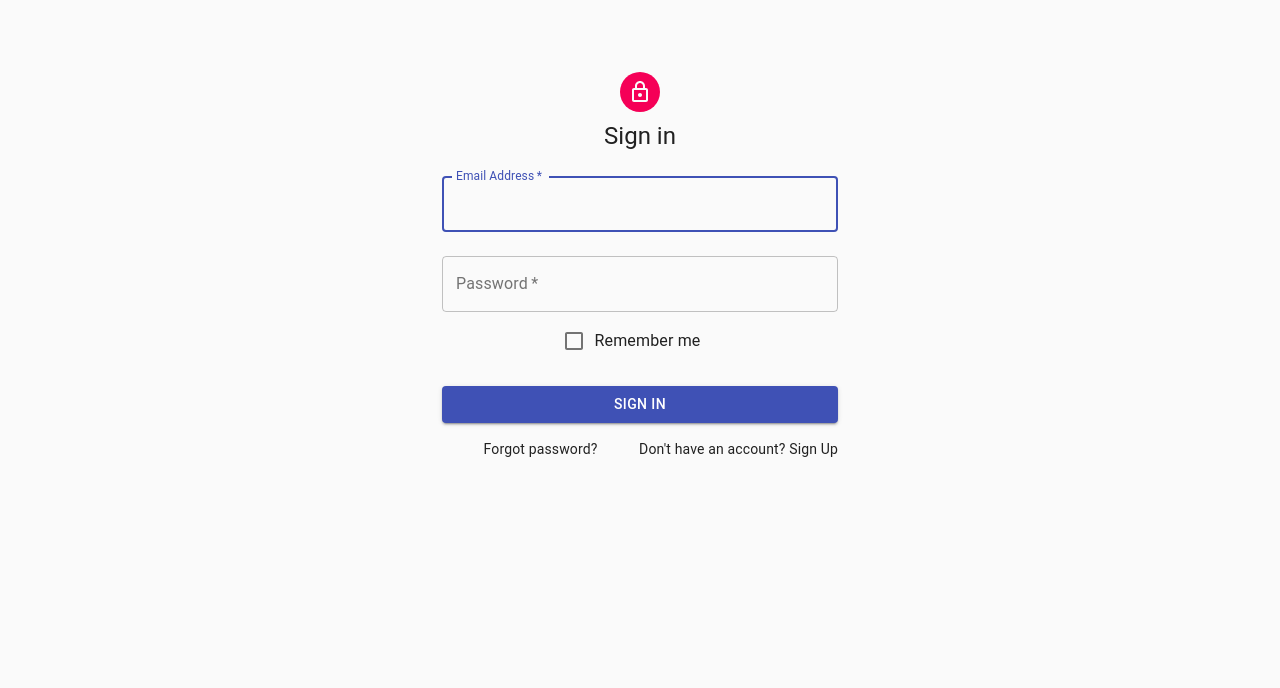
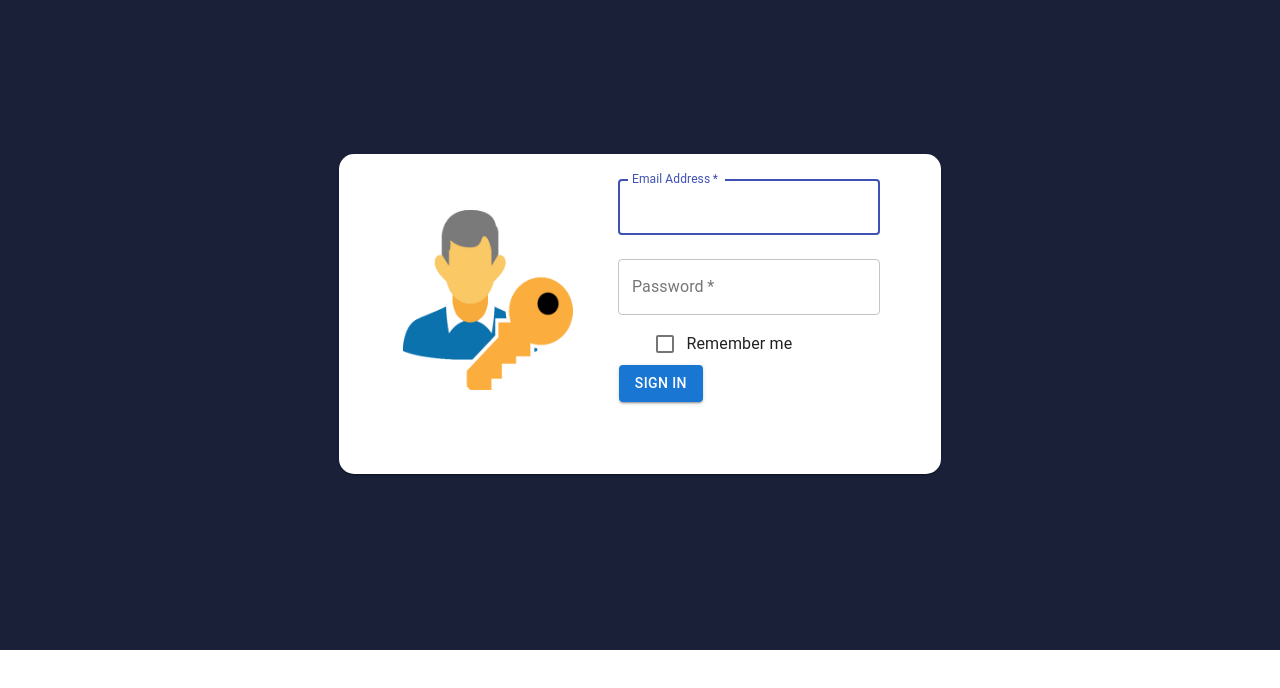
Before and after one commit to mya2h/employee_monitoring_system_frontend, a React (Create React App) app: page / in a window 1280 px wide. Shown: the top 688 px of the page. Built offline with nearby package versions, Linux system fonts and the light colour scheme.

Commit message:
login page fixes

```diff
--- a/src/components/auth/signin.js
+++ b/src/components/auth/signin.js
@@ -4,6 +4,7 @@ import Button from '@material-ui/core/Button';
 import CssBaseline from '@material-ui/core/CssBaseline';
 import TextField from '@material-ui/core/TextField';
 import FormControlLabel from '@material-ui/core/FormControlLabel';
+import image from '../../assets/images/admin.png'
 import Checkbox from '@material-ui/core/Checkbox';
 import {Link} from 'react-router-dom'
 import Grid from '@material-ui/core/Grid';
@@ -11,46 +12,66 @@ import LockOutlinedIcon from '@material-ui/icons/LockOutlined';
 import Typography from '@material-ui/core/Typography';
 import { makeStyles } from '@material-ui/core/styles';
 import Container from '@material-ui/core/Container';
+import { Paper } from '@material-ui/core';
 
 const useStyles = makeStyles(theme => ({
   paper: {
-    marginTop: theme.spacing(8),
+    marginTop: '12%',
+    paddingRight: theme.spacing(8),
+    paddingLeft:theme.spacing(8),
+    paddingBottom:theme.spacing(9),
+    width:'37%',
+   borderRadius:'15px'
+
+  },
+  logo:{
+    width:'170px',
+    height:'180px',
+    marginTop:theme.spacing(7)
+  },
+  // avatar: {
+  //   margin: theme.spacing(1),
+  //   backgroundColor: theme.palette.secondary.main,
+  // },
+  form: {
+    width: '83%', // Fix IE 11 issue.
+    marginLeft:'18%',
+    marginTop:'3%',
+
+    // marginRight:'3%'
+  },
+  submit: {
+    marginRight:theme.spacing(22),
+    backgroundColor: '#1976d2'
+  },
+  main:{
+    backgroundColor: '#1A2038',
+    height: '650px',
     display: 'flex',
     flexDirection: 'column',
     alignItems: 'center',
-  },
-  avatar: {
-    margin: theme.spacing(1),
-    backgroundColor: theme.palette.secondary.main,
-  },
-  form: {
-    width: '100%', // Fix IE 11 issue.
-    marginTop: theme.spacing(1),
-  },
-  submit: {
-    margin: theme.spacing(3, 0, 2),
-  },
+  }
 }));
 
 const SignIn = () =>{
   const classes = useStyles();
 
   return (
-    <Container component="main" maxWidth="xs">
-      <CssBaseline />
-      <div className={classes.paper}>
-        <Avatar className={classes.avatar}>
-          <LockOutlinedIcon />
-        </Avatar>
-        <Typography component="h1" variant="h5">
-          Sign in
-        </Typography>
-        <form className={classes.form} noValidate>
+    <div className={classes.main}>
+      <Paper className={classes.paper}>
+      <Grid container>
+            <Grid item xs={4}>
+                <img src={image} alt="logo" className={classes.logo} />
+            </Grid>
+            <Grid item xs={8}>
+              <form className={classes.form} noValidate>
           <TextField
             variant="outlined"
             margin="normal"
+
             required
             fullWidth
+
             id="email"
             label="Email Address"
             name="email"
@@ -71,11 +92,13 @@ const SignIn = () =>{
           <FormControlLabel
             control={<Checkbox value="remember" color="primary" />}
             label="Remember me"
+            style={{marginRight:'50px'}}
           />
+          <br/>
           <Link to = "/side" style={{ color: 'inherit', textDecoration: 'inherit'}}>
           <Button
             type="submit"
-            fullWidth
+            // fullWidth
             variant="contained"
             color="primary"
             className={classes.submit}
@@ -83,19 +106,13 @@ const SignIn = () =>{
             Sign In
           </Button>
               </Link>
-          <Grid container>
-            <Grid item xs>
-                Forgot password?
-            </Grid>
-            <Grid item>
-              <Link to = "/signup" style={{ color: 'inherit', textDecoration: 'inherit'}}>
-                {"Don't have an account? Sign Up"}
-              </Link>
+
+        </form>
             </Grid>
           </Grid>
-        </form>
-      </div>
-    </Container>
+
+      </Paper>
+    </div>
   );
 }
 export default SignIn
--- a/src/components/dashboard/dashboard.js
+++ b/src/components/dashboard/dashboard.js
@@ -0,0 +1,11 @@
+import React from 'react'
+
+
+const GraphInfo = () =>{
+    return(
+        <div>
+          alsjdasjdklad
+        </div>
+    )
+}
+export default GraphInfo
--- a/src/components/layout/landing.js
+++ b/src/components/layout/landing.js
@@ -15,11 +15,13 @@ import Container from '@material-ui/core/Container';
 import Grid from '@material-ui/core/Grid';
 import Paper from '@material-ui/core/Paper';
 import Link from '@material-ui/core/Link';
+import { Switch, Redirect, Route } from 'react-router-dom';
 import MenuIcon from '@material-ui/icons/Menu';
 import ChevronLeftIcon from '@material-ui/icons/ChevronLeft';
 import NotificationsIcon from '@material-ui/icons/Notifications';
 import SideNav from './sideNav'
 import CustomInput from './custom'
+import GraphInfo from '../dashboard/dashboard'
 
 
 const drawerWidth = 260;
@@ -103,6 +105,7 @@ const useStyles = makeStyles(theme => ({
   },
   // appBarSpacer: theme.mixins.toolbar,
   content: {
+    marginTop: '400px',
     flexGrow: 1,
     height: '100vh',
     overflow: 'auto',
@@ -123,7 +126,12 @@ const useStyles = makeStyles(theme => ({
     color: 'white'
   }
 }));
+const switchRoute = (
+  <Switch>
+    <Route exact path = "/admin/dashboard" component = {GraphInfo}/>
 
+  </Switch>
+)
 const Dashboard =()=> {
   const classes = useStyles();
   const [open, setOpen] = React.useState(true);
@@ -184,9 +192,8 @@ const Dashboard =()=> {
       <SideNav />
       </Drawer>
       <main className={classes.content}>
-        <div className={classes.appBarSpacer} />
         <div>
-          content here
+        {switchRoute}
         </div>
       </main>
     </div>
--- a/src/components/layout/sideNav.js
+++ b/src/components/layout/sideNav.js
@@ -59,7 +59,7 @@ const SideNav = ()=> {
       className={classes.sideNav}
       activeClassName="active"
     >
-      <Link style={{ color: 'inherit', textDecoration: 'inherit'}}>
+      <Link to = "/admin/dashboard" style={{ color: 'inherit', textDecoration: 'inherit'}}>
         <ListItem button
         className={classes.listitem}>
           <ListItemIcon className={classes.icon}>
@@ -68,7 +68,27 @@ const SideNav = ()=> {
           <ListItemText primary="Dashboard" />
         </ListItem>
       </Link>
-        <ListItem button onClick={handleOrder} className={classes.listitem}>
+      <Link style={{ color: 'inherit', textDecoration: 'inherit'}}>
+      <ListItem button className={classes.listitem}>
+        <ListItemIcon className={classes.icon}>
+          <FileCopyIcon />
+        </ListItemIcon>
+        <ListItemText primary="Resources" />
+      </ListItem>
+      </Link>
+      <ListItem button className={classes.listitem}>
+        <ListItemIcon className={classes.icon}>
+          <DevicesOtherIcon />
+        </ListItemIcon>
+        <ListItemText primary="Devices" />
+      </ListItem>
+      <ListItem button className={classes.listitem}>
+        <ListItemIcon className={classes.icon}>
+          <LocalActivityIcon />
+        </ListItemIcon>
+        <ListItemText primary="Activities" />
+      </ListItem>
+      <ListItem button onClick={handleOrder} className={classes.listitem}>
           <ListItemIcon className={classes.icon}>
             <LibraryBooksIcon />
           </ListItemIcon>
@@ -103,26 +123,6 @@ const SideNav = ()=> {
           </Link>
         </List>
       </Collapse>
-      <Link style={{ color: 'inherit', textDecoration: 'inherit'}}>
-      <ListItem button className={classes.listitem}>
-        <ListItemIcon className={classes.icon}>
-          <FileCopyIcon />
-        </ListItemIcon>
-        <ListItemText primary="Resources" />
-      </ListItem>
-      </Link>
-      <ListItem button className={classes.listitem}>
-        <ListItemIcon className={classes.icon}>
-          <DevicesOtherIcon />
-        </ListItemIcon>
-        <ListItemText primary="Devices" />
-      </ListItem>
-      <ListItem button className={classes.listitem}>
-        <ListItemIcon className={classes.icon}>
-          <LocalActivityIcon />
-        </ListItemIcon>
-        <ListItemText primary="Activities" />
-      </ListItem>
       <ListItem button onClick={handleClick} className={classes.listitem}>
         <ListItemIcon className={classes.icon}>
           <SettingsIcon />
```
Also changed, not shown: src/assets/images/admin.png (added).
